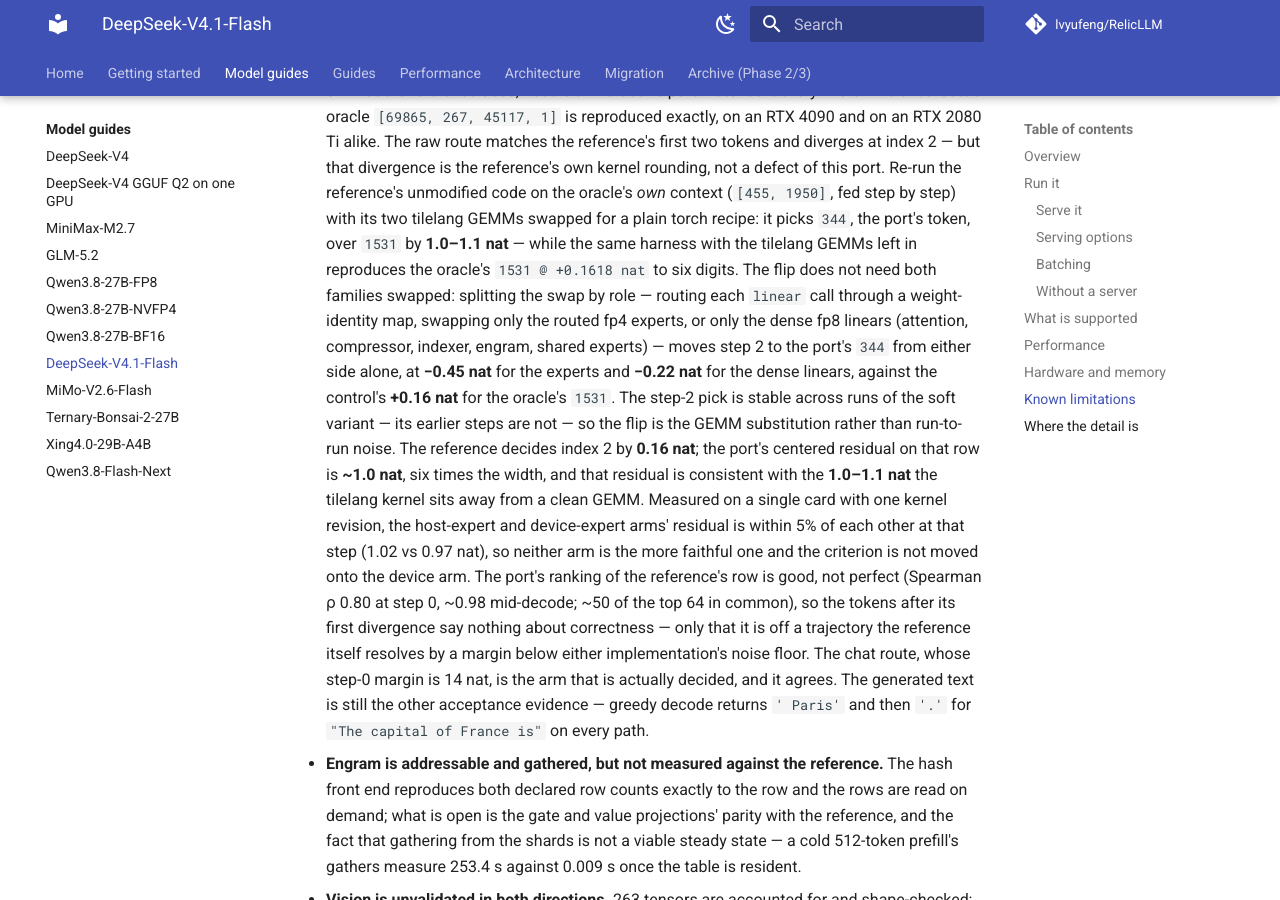
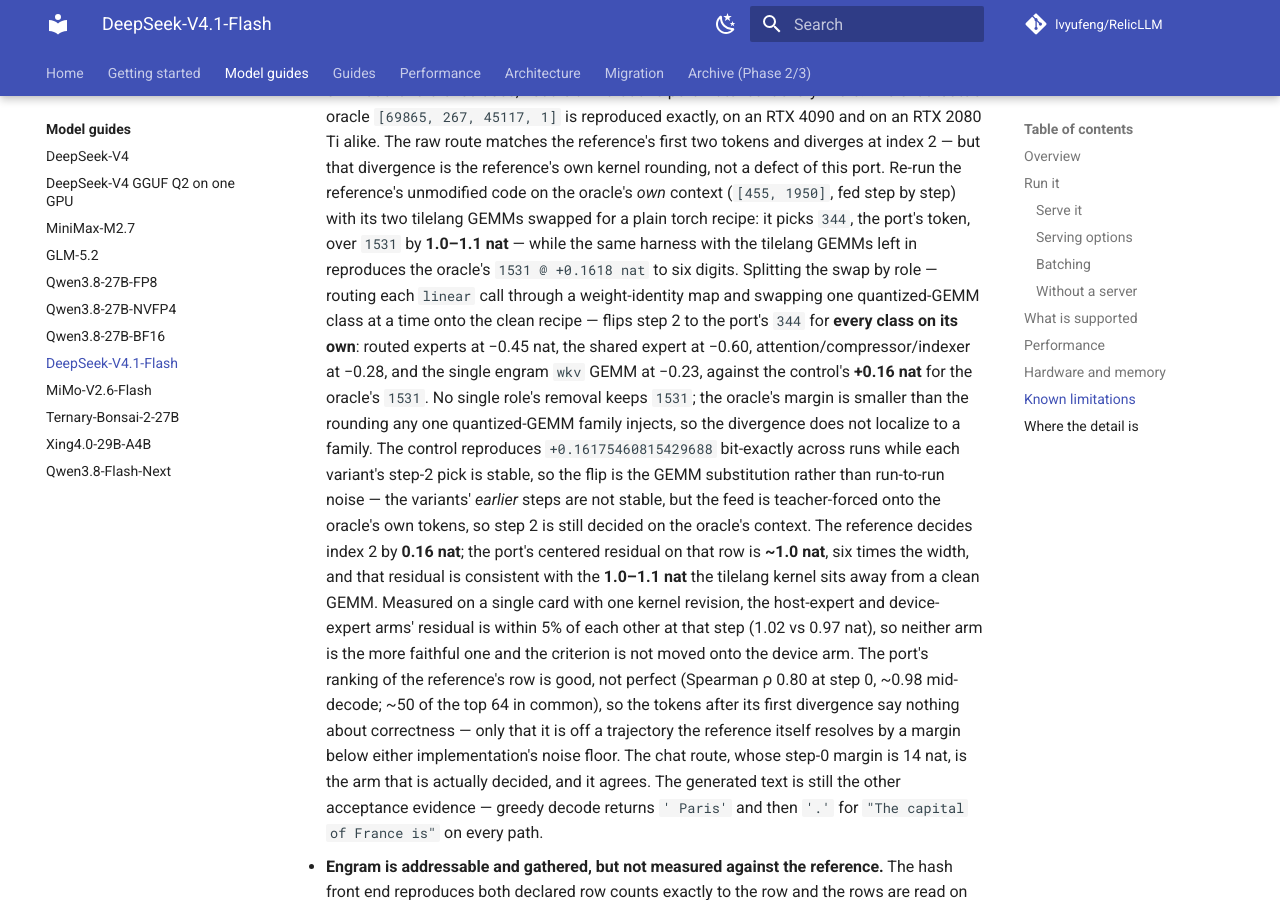
Before and after one commit to lvyufeng/RelicLLM, an MkDocs documentation site: the page built from docs/models/deepseek-v4.1-flash.md, in a window 1280 px wide and 900 px high, scrolled down 6005 px. Built offline with MkDocs 1.6.1 and Material for MkDocs 9.7.7, drawn with Linux system fonts in a browser that asks for light colours; comment, search, counter and statistics services are not loaded.

Commit message:
docs(v41): the raw step-2 flip is over-determined across GEMM roles (#187)
Splitting the reference's GEMM swap by role and swapping one quantized
family at a time onto the clean torch recipe, every class flips step 2 to
the port's 344 on its own: routed experts -0.45 nat, shared expert -0.60,
attention/compressor/indexer -0.28, engram wkv -0.23, against the
control's +0.16 for the oracle's 1531. No subset preserves 1531, so the
divergence does not localize to a family: the oracle's margin is under the
rounding any one family injects. The control reproduces +0.1618 to six
digits across runs and each variant's step-2 pick is stable.

Co-authored-by: lvyufeng <lvyufeng@users.noreply.github.com>
Co-authored-by: Claude Code <noreply@anthropic.com>

```diff
--- a/docs/models/deepseek-v4.1-flash.md
+++ b/docs/models/deepseek-v4.1-flash.md
@@ -184,13 +184,17 @@ and Engram in host memory or on disk before kernel work matters.
   on the oracle's *own* context (`[455, 1950]`, fed step by step) with its two tilelang GEMMs swapped
   for a plain torch recipe: it picks `344`, the port's token, over `1531` by **1.0–1.1 nat** — while
   the same harness with the tilelang GEMMs left in reproduces the oracle's `1531 @ +0.1618 nat` to six
-  digits. The flip does not need both families swapped: splitting the swap by role — routing each
-  `linear` call through a weight-identity map, swapping only the routed fp4 experts, or
-  only the dense fp8 linears (attention, compressor, indexer, engram, shared experts) — moves step 2
-  to the port's `344` from either side alone, at **−0.45 nat** for the experts and **−0.22 nat** for
-  the dense linears, against the control's **+0.16 nat** for the oracle's `1531`. The step-2 pick is
-  stable across runs of the soft variant — its earlier steps are not — so
-  the flip is the GEMM substitution rather than run-to-run noise. The reference decides index 2 by
+  digits. Splitting the swap by role — routing each `linear` call through a weight-identity map and
+  swapping one quantized-GEMM class at a time onto the clean recipe — flips step 2 to the port's
+  `344` for **every class on its own**: routed experts at −0.45 nat, the shared expert at −0.60,
+  attention/compressor/indexer at −0.28, and the single engram `wkv` GEMM at −0.23, against the
+  control's **+0.16 nat** for the oracle's `1531`. No single role's removal keeps `1531`; the
+  oracle's margin is smaller than the rounding any one quantized-GEMM family injects, so the
+  divergence does not localize to a family. The control reproduces `+0.16175460815429688` bit-exactly
+  across runs while each variant's step-2 pick is stable, so the flip is the GEMM substitution rather
+  than run-to-run noise — the variants' *earlier* steps are not stable, but the feed is teacher-forced
+  onto the oracle's own tokens, so step 2 is still decided on the oracle's context. The reference
+  decides index 2 by
   **0.16 nat**; the port's centered residual on that row is **~1.0 nat**, six times the width, and
   that residual is consistent with the **1.0–1.1 nat** the tilelang kernel sits away from a clean GEMM.
   Measured on a single card with one kernel revision, the
```
